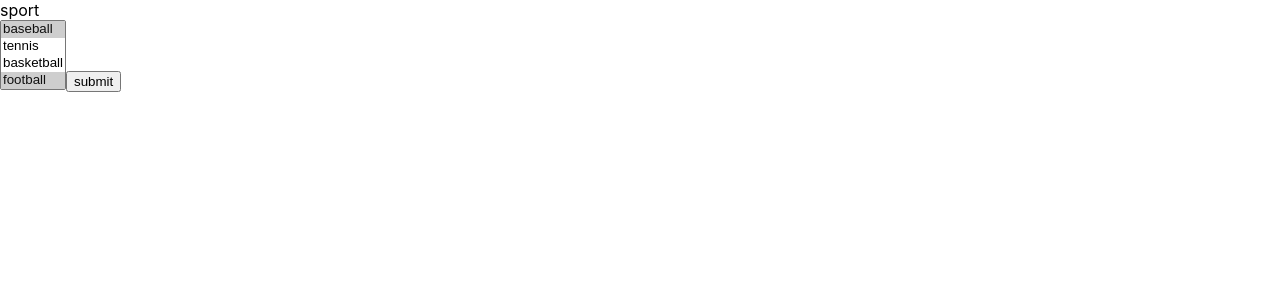
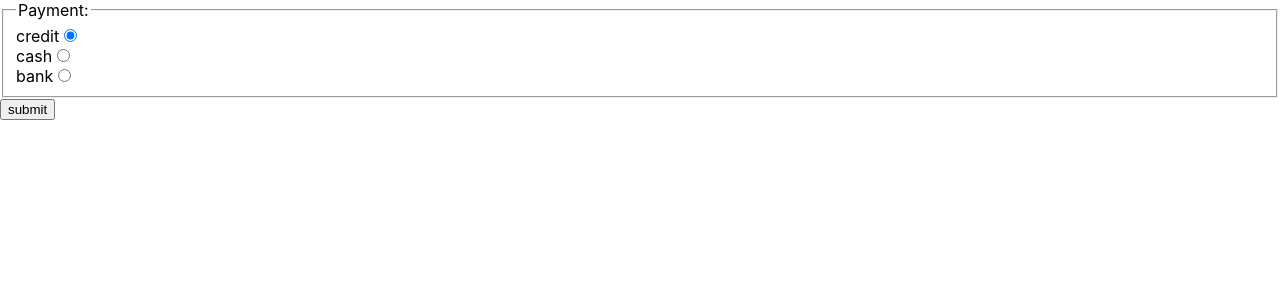
Before and after one commit to Y0hri12/react-intro, a React (Create React App) app: page / in a window 1280 px wide. Shown: the top 300 px of the page. Built offline with nearby package versions, Linux system fonts and the light colour scheme.

Commit message:
add: RadioButtonのフォームを追加 #6

```diff
--- /dev/null
+++ b/src/components/FormRadio.tsx
@@ -0,0 +1,57 @@
+import { useState } from 'react';
+
+export default function FormRadio() {
+  // Stateを初期化
+  const [form, setForm] = useState({ Payment: 'credit' });
+
+  // ラジオボタンの変更時に入力値をStateに反映
+  const handleForm = (e: React.ChangeEvent<HTMLInputElement>) => {
+    setForm({ ...form, [e.target.name]: e.target.value });
+  };
+
+  // 送信ボタンクリック時に入力値をログに出力
+  const show = () => {
+    console.log(`Payment: ${form.Payment}`);
+  };
+
+  // Stateの現在値に応じて、checked属性の値を設定
+  return (
+    <form>
+      <fieldset>
+        <legend>Payment: </legend>
+        <label htmlFor="credit">credit</label>
+        <input
+          id="credit"
+          name="Payment"
+          type="radio"
+          value="credit"
+          checked={form.Payment === 'credit'}
+          onChange={handleForm}
+        />
+        <br />
+        <label htmlFor="cash">cash</label>
+        <input
+          id="cash"
+          name="Payment"
+          type="radio"
+          value="cash"
+          checked={form.Payment === 'cash'}
+          onChange={handleForm}
+        />
+        <br />
+        <label htmlFor="bank">bank</label>
+        <input
+          id="bank"
+          name="Payment"
+          type="radio"
+          value="bank"
+          checked={form.Payment === 'bank'}
+          onChange={handleForm}
+        />
+      </fieldset>
+      <button type="button" onClick={show}>
+        submit
+      </button>
+    </form>
+  );
+}
--- a/src/index.tsx
+++ b/src/index.tsx
@@ -9,14 +9,15 @@ import StateParent from './components/StateParent';
 // import StateFormUC from './components/StateFormUC';
 // import FormTextarea from './components/FormTextarea';
 // import FormSelect from './components/FormSelect';
-import FormList from './components/FormList';
+// import FormList from './components/FormList';
+import FormRadio from './components/FormRadio';
 
 const root = ReactDOM.createRoot(
   document.getElementById('root') as HTMLElement
 );
 root.render(
   <React.StrictMode>
-    <FormList />
+    <FormRadio />
   </React.StrictMode>
 );
 
```
